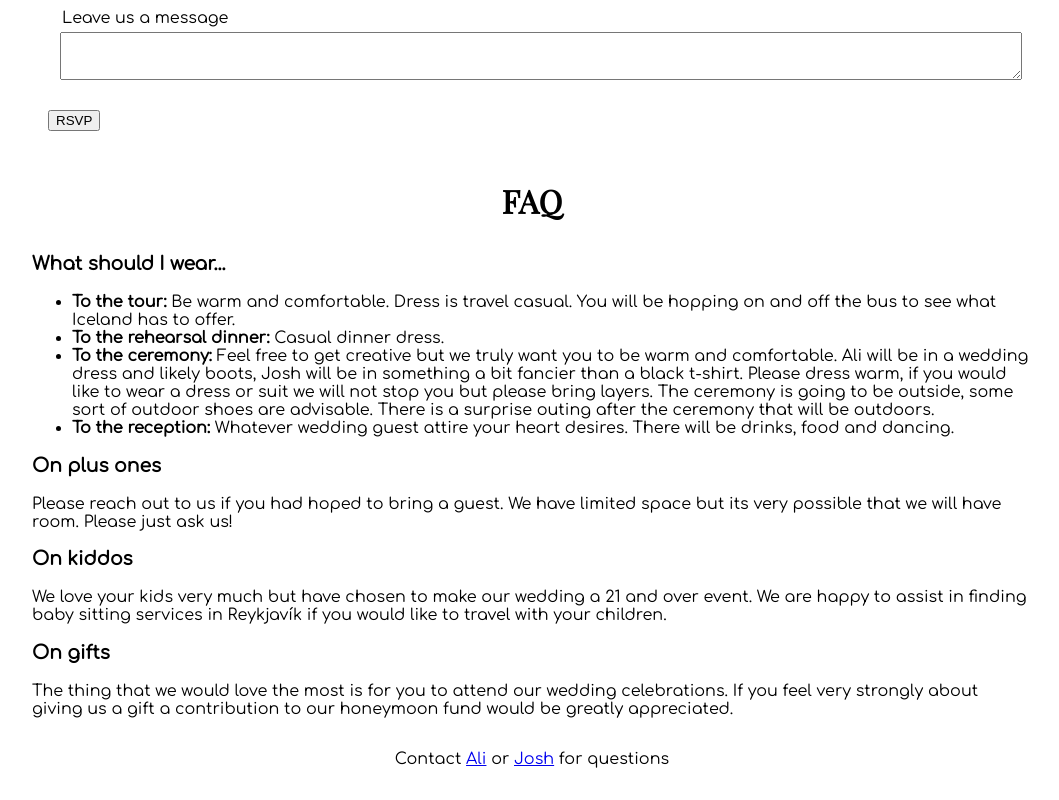
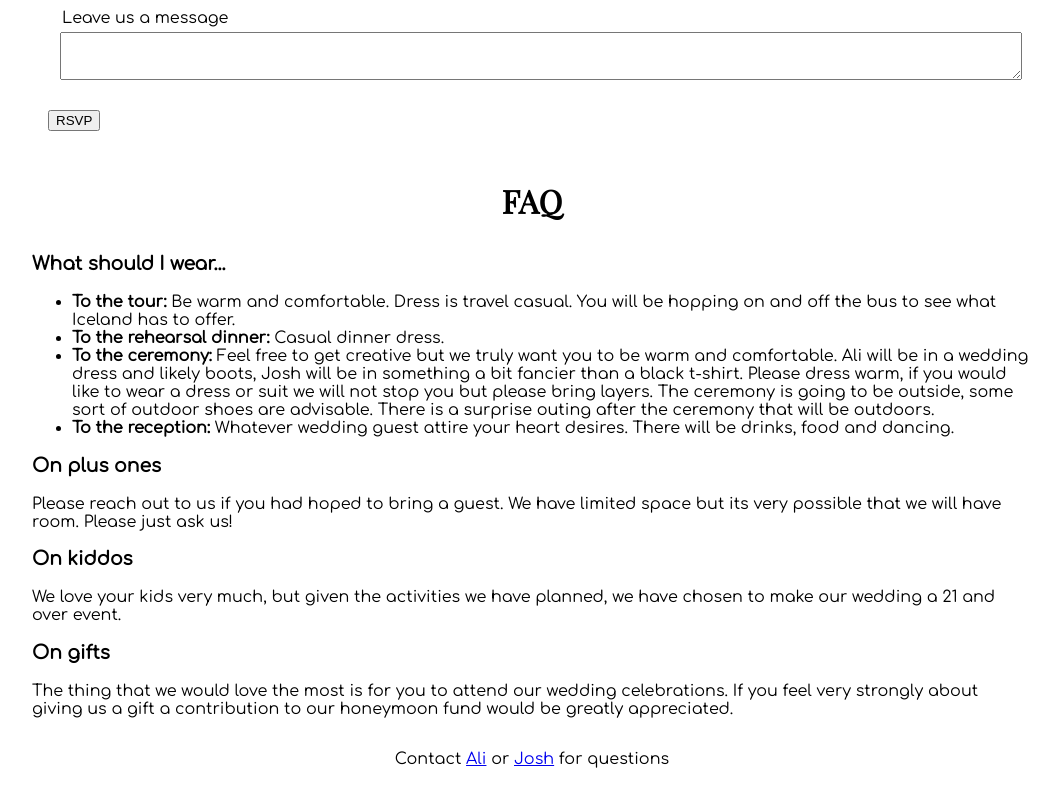
Before and after one commit to jfyne/onefyneday.com, a plain HTML site: page public/index.html in a window 1280 px wide. Shown: the part 3789-4589 px from the top of the page, without its empty margins (108-1167 px from the left). Drawn offline with nearby package versions, Linux system fonts and the light colour scheme; some packages are replaced by stand-ins of ours.

Commit message:
Different kid wording

```diff
--- a/public/index.html
+++ b/public/index.html
@@ -262,9 +262,8 @@
             <article>
                 <h3>On kiddos</h3>
                 <p>
-                    We love your kids very much but have chosen to make our wedding a 21 and over
-                    event. We are happy to assist in finding baby sitting services in Reykjavík if you would like to
-                    travel with your children.
+                    We love your kids very much, but given the activities we have planned, we have chosen
+                    to make our wedding a 21 and over event.
                 </p>
             </article>
             <article>
```
